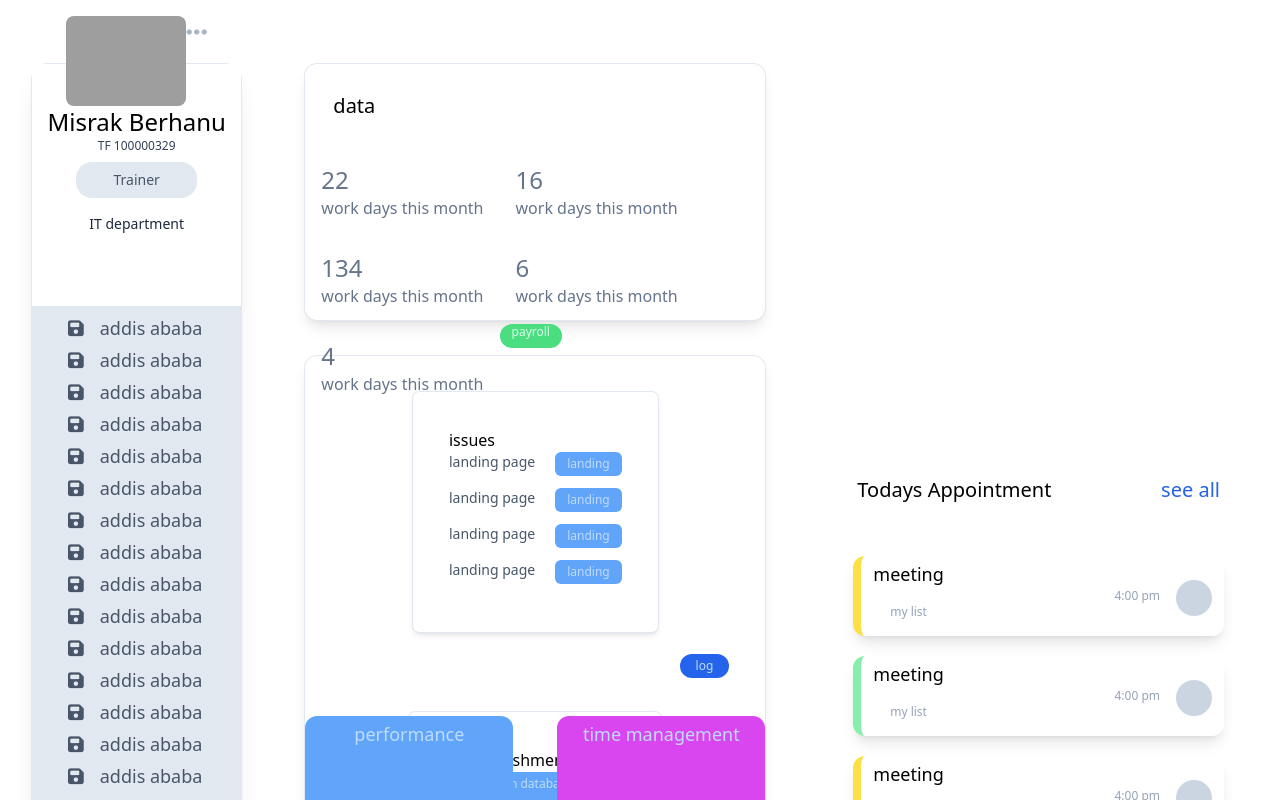
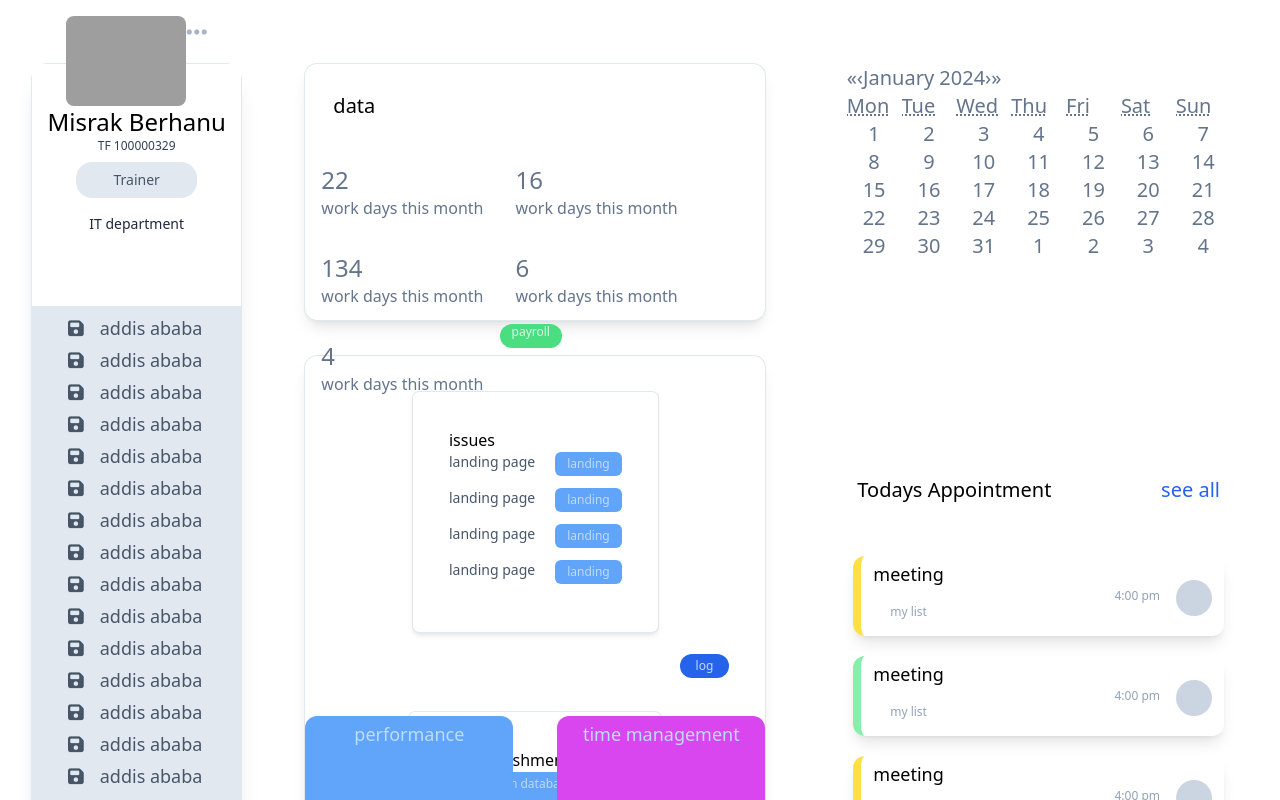
Before and after one commit to Melak-12/teg_school_mangment, a Next.js app: page /profile in a window 1280 px wide. Shown: the top 800 px of the page. Built offline with nearby package versions, Linux system fonts and the light colour scheme; grey boxes are pictures that could not be loaded.

Commit message:
adding calander

```diff
--- a/package.json
+++ b/package.json
@@ -14,7 +14,8 @@
     "next": "14.0.4",
     "flowbite": "^2.2.1",
     "@mantine/core": "^7.4.1",
-    "@headlessui/react": "^1.7.18"
+    "@headlessui/react": "^1.7.18",
+    "react-calendar": "^4.8.0"
   },
   "devDependencies": {
     "autoprefixer": "^10.0.1",
--- a/src/app/profile/page.jsx
+++ b/src/app/profile/page.jsx
@@ -25,6 +25,7 @@ import EditProfile from "./AskLeave";
 import Image from "next/image";
 import Link from "next/link";
 import React, { useState } from "react";
+import Calendar from "react-calendar";
 // import Calendar from "react-calendar";
 
 const ProfileDashboard = () => {
@@ -249,11 +250,11 @@ const ProfileDashboard = () => {
                           className='w-96 h-96'
                           style={{ border: "  ", borderRadius: 4 }}
                         >
-                          {/* <Calendar
+                          <Calendar
                             onChange={onChange}
                             value={date}
                             className='w-full'
-                          />{" "} */}
+                          />{" "}
                         </div>
                       </span>
                     </div>
```
Also changed, not shown: 1 other file (tests, documents, lock files or other folders).
